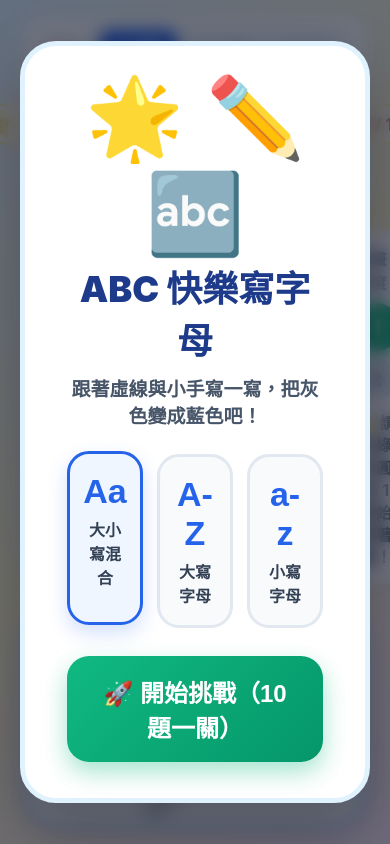
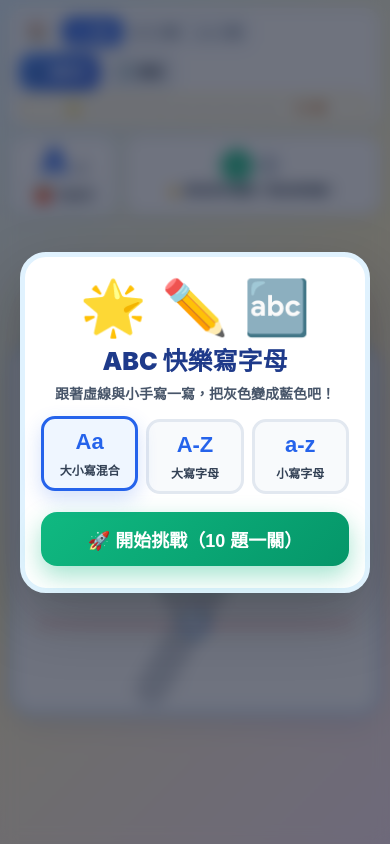
Before and after one commit to yoshijava/ABC, a plain HTML site: page index.html in a window 390 px wide. Drawn offline with Linux system fonts and the light colour scheme.

Commit message:
Optimize mobile phone responsive layout and enforce square aspect ratio on all screens

```diff
--- a/app.js
+++ b/app.js
@@ -389,7 +389,16 @@
   const particles = [];
 
   function resizeCanvases() {
-    const rect = traceCanvas.parentElement.getBoundingClientRect();
+    const container = traceCanvas.parentElement;
+    const boardSection = container.parentElement;
+    if (boardSection) {
+      const availW = boardSection.clientWidth;
+      const availH = boardSection.clientHeight;
+      const size = Math.max(200, Math.min(availW, availH, 760));
+      container.style.width = `${size}px`;
+      container.style.height = `${size}px`;
+    }
+    const rect = container.getBoundingClientRect();
     const dpr = window.devicePixelRatio || 1;
     traceCanvas.width = Math.round(rect.width * dpr);
     traceCanvas.height = Math.round(rect.height * dpr);
--- a/styles.css
+++ b/styles.css
@@ -694,7 +694,7 @@ body {
   z-index: 150;
 }
 
-/* ================= IPAD PORTRAIT RESPONSIVE LAYOUT ================= */
+/* ================= IPAD PORTRAIT & TABLET RESPONSIVE LAYOUT ================= */
 @media (max-width: 900px), (orientation: portrait) {
   .workspace {
     flex-direction: column;
@@ -704,6 +704,7 @@ body {
     width: 100%;
     flex-direction: row;
     align-items: stretch;
+    position: relative;
   }
 
   .letter-badge-card {
@@ -731,8 +732,277 @@ body {
     padding: 12px 16px;
   }
 
+  .countdown-banner {
+    position: absolute;
+    inset: 0;
+    z-index: 25;
+    flex-direction: row;
+    justify-content: space-around;
+    padding: 10px 18px;
+  }
+
   .top-bar {
     flex-wrap: wrap;
-    justify-content: center;
+    justify-content: space-between;
   }
 }
+
+/* ================= MOBILE PHONE RESPONSIVE LAYOUT ================= */
+@media (max-width: 640px) {
+  .app-container {
+    padding: 8px 10px;
+    gap: 8px;
+  }
+
+  .top-bar {
+    padding: 6px 10px;
+    border-radius: 16px;
+    gap: 6px;
+  }
+
+  .brand-group {
+    gap: 6px;
+  }
+
+  .icon-btn {
+    width: 34px;
+    height: 34px;
+    font-size: 17px;
+    border-radius: 10px;
+  }
+
+  .mode-pills {
+    padding: 3px;
+    border-radius: 10px;
+    gap: 2px;
+  }
+
+  .pill-btn {
+    padding: 5px 8px;
+    font-size: 12px;
+    border-radius: 8px;
+  }
+
+  .actions-group {
+    gap: 6px;
+  }
+
+  .action-btn {
+    padding: 6px 10px;
+    font-size: 13px;
+    border-radius: 10px;
+    gap: 4px;
+  }
+
+  .progress-wrapper {
+    order: 3;
+    width: 100%;
+    justify-content: center;
+    padding: 3px 10px;
+    gap: 6px;
+  }
+
+  .stars-bar {
+    gap: 3px;
+  }
+
+  .star-slot {
+    font-size: 15px;
+  }
+
+  .progress-text {
+    font-size: 13px;
+    min-width: 42px;
+  }
+
+  .workspace {
+    gap: 8px;
+  }
+
+  .info-panel {
+    gap: 8px;
+  }
+
+  .letter-badge-card {
+    flex: 0 0 auto;
+    flex-direction: column;
+    justify-content: center;
+    padding: 6px 12px;
+    border-radius: 16px;
+    border-width: 2px;
+    gap: 2px;
+  }
+
+  .case-label {
+    display: none;
+  }
+
+  .letter-pair {
+    margin: 0;
+    gap: 6px;
+  }
+
+  .main-char {
+    font-size: 36px;
+  }
+
+  .partner-char {
+    font-size: 22px;
+  }
+
+  .word-hint {
+    padding: 2px 8px;
+    border-radius: 8px;
+    gap: 4px;
+  }
+
+  .word-emoji {
+    font-size: 16px;
+  }
+
+  .word-text {
+    font-size: 13px;
+  }
+
+  .stroke-status-card {
+    padding: 6px 10px;
+    border-radius: 16px;
+    border-width: 2px;
+    gap: 5px;
+  }
+
+  .stroke-title {
+    display: none;
+  }
+
+  .stroke-dots {
+    gap: 6px;
+  }
+
+  .stroke-pill {
+    width: 26px;
+    height: 26px;
+    font-size: 13px;
+  }
+
+  .status-message {
+    font-size: 12px;
+    line-height: 1.25;
+  }
+
+  .countdown-banner {
+    border-radius: 16px;
+    padding: 6px 12px;
+    gap: 6px;
+  }
+
+  .countdown-title {
+    font-size: 16px;
+  }
+
+  .countdown-sub {
+    font-size: 13px;
+  }
+
+  #countdown-sec {
+    font-size: 16px;
+  }
+
+  .skip-wait-btn {
+    padding: 6px 10px;
+    font-size: 12px;
+    border-radius: 9px;
+    margin-top: 0;
+  }
+
+  .canvas-container {
+    border-radius: 22px;
+    border-width: 4px;
+  }
+
+  .word-popup {
+    bottom: 10px;
+    padding: 10px 18px 12px;
+    border-radius: 24px;
+    border-width: 4px;
+    gap: 4px;
+  }
+
+  .popup-main-emoji {
+    font-size: 68px;
+  }
+
+  .popup-mini {
+    font-size: 28px;
+  }
+
+  .word-popup-badge {
+    padding: 4px 14px;
+    gap: 8px;
+  }
+
+  .popup-letter-tag {
+    font-size: 20px;
+  }
+
+  .popup-word-label {
+    font-size: 22px;
+  }
+
+  .modal-card {
+    padding: 22px 16px;
+    border-radius: 26px;
+  }
+
+  .welcome-mascots,
+  .trophy-bounce {
+    font-size: 46px;
+    margin-bottom: 6px;
+  }
+
+  .modal-card h1 {
+    font-size: 25px;
+    margin-bottom: 6px;
+  }
+
+  .subtitle {
+    font-size: 14px;
+    margin-bottom: 16px;
+  }
+
+  .mode-select-group {
+    gap: 8px;
+    margin-bottom: 18px;
+  }
+
+  .mode-choice {
+    padding: 10px 6px;
+    border-radius: 14px;
+  }
+
+  .mode-big {
+    font-size: 22px;
+  }
+
+  .mode-label {
+    font-size: 12px;
+  }
+
+  .primary-btn {
+    padding: 14px 18px;
+    font-size: 18px;
+    border-radius: 16px;
+  }
+
+  .completed-letters-row {
+    gap: 6px;
+    margin-bottom: 18px;
+  }
+
+  .completed-chip {
+    width: 40px;
+    height: 40px;
+    font-size: 20px;
+    border-radius: 10px;
+  }
+}
```
